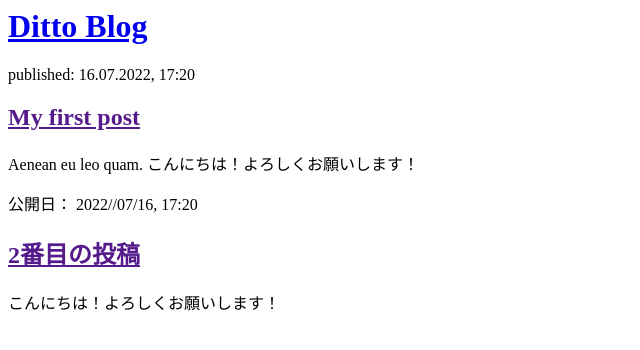
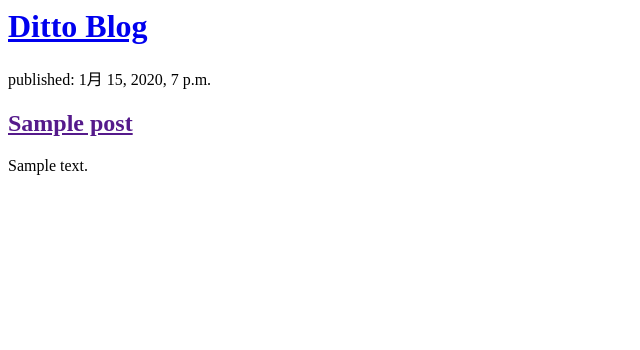
Before and after one commit to yusukekato97/my-first-blog, a Django app: page / in a window 1280 px wide. Shown: the top 350 px of the page, without its empty margins (0-640 px from the left). Run offline with Django 3.2, Linux system fonts and the light colour scheme; tables that the repository leaves empty hold one stand-in row (values such as "Sample post").

Commit message:
Modified templates to display posts from database.

```diff
--- a/blog/templates/blog/post_list.html
+++ b/blog/templates/blog/post_list.html
@@ -6,17 +6,12 @@
     <div>
         <h1><a href="/">Ditto Blog</a></h1>
     </div>
-
-    <div>
-        <p>published: 16.07.2022, 17:20</p>
-        <h2><a href="">My first post</a></h2>
-        <p>Aenean eu leo quam. こんにちは！よろしくお願いします！</p>
-    </div>
-
-    <div>
-        <p>公開日： 2022//07/16, 17:20</p>
-        <h2><a href="">2番目の投稿</a></h2>
-        <p>こんにちは！よろしくお願いします！</p>
-    </div>
+    {% for post in posts %}
+        <div>
+            <p>published: {{ post.published_date }}</p>
+            <h2><a href="">{{ post.title }}</a></h2>
+            <p>{{ post.text|linebreaksbr }}</p>
+        </div>
+    {% endfor %}
 </body>
 </html>
--- a/blog/views.py
+++ b/blog/views.py
@@ -1,4 +1,7 @@
 from django.shortcuts import render
+from django.utils import timezone
+from .models import Post
 
 def post_list(request):
-    return render(request, 'blog/post_list.html', {})
+    posts = Post.objects.filter(published_date__lte=timezone.now()).order_by('published_date')
+    return render(request, 'blog/post_list.html', {'posts':posts})
```
